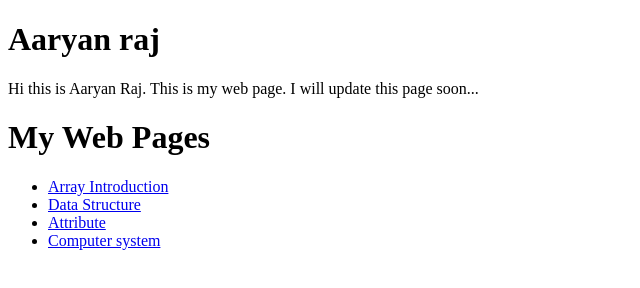
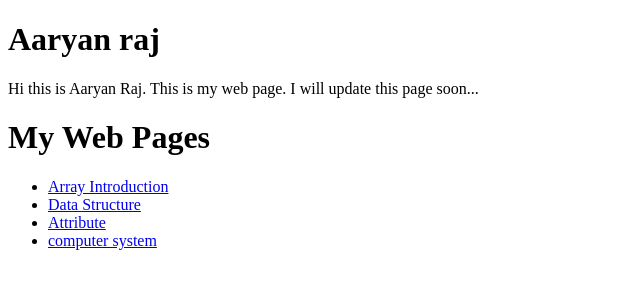
Before and after one commit to aaryan272001/WebPages, a plain HTML site: page index.html in a window 1280 px wide. Shown: the full height of the page, 0-640 px from the left. Drawn offline with Linux system fonts and the light colour scheme.

Commit message:
Update index.html

```diff
--- a/index.html
+++ b/index.html
@@ -13,7 +13,7 @@
             <li><a href="Array.html">Array Introduction</a></li>
             <li><a href="DataStructure.html">Data Structure</a></li>
             <li><a href="Attribute.html">Attribute</a></li>
-            <li><a href="Computer system.html">Computer system</a></li>
+            <li><a href="Computer system.html">computer system</a></li>
 
 
         </ul>
```
